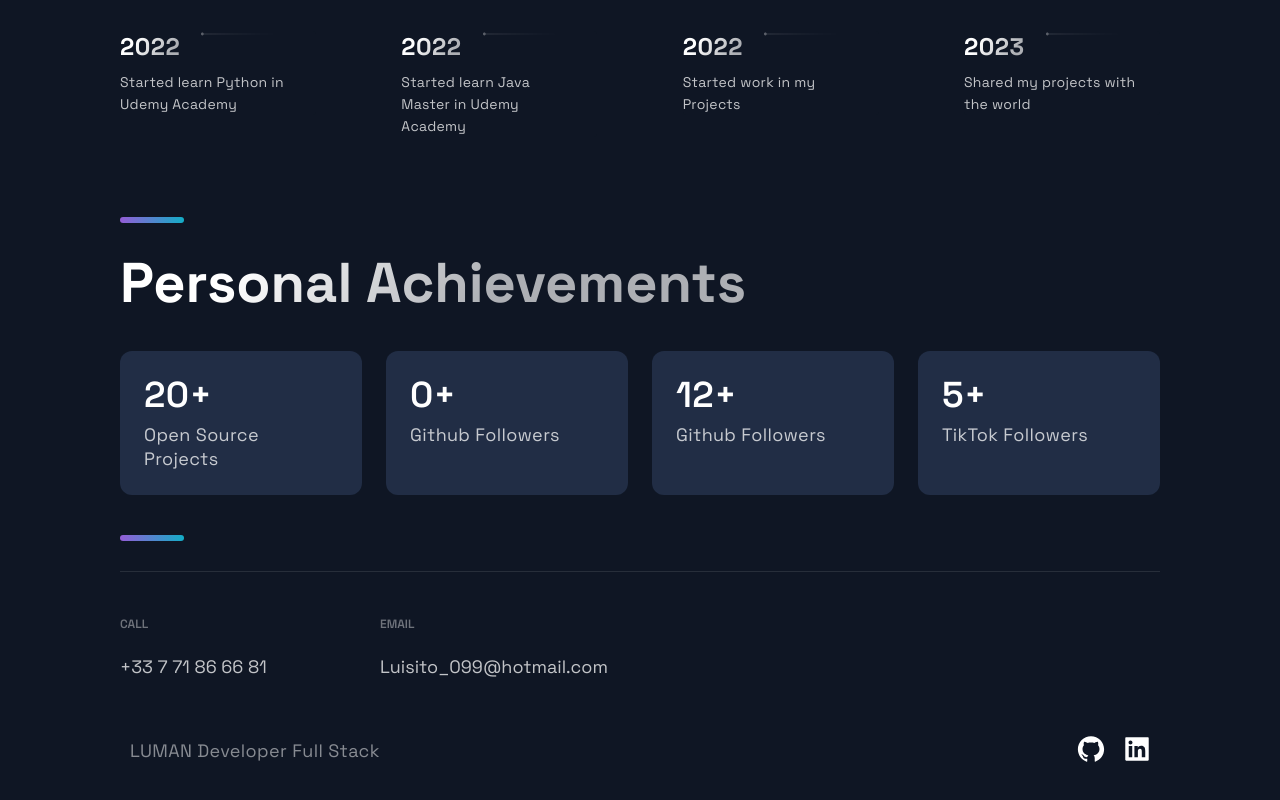
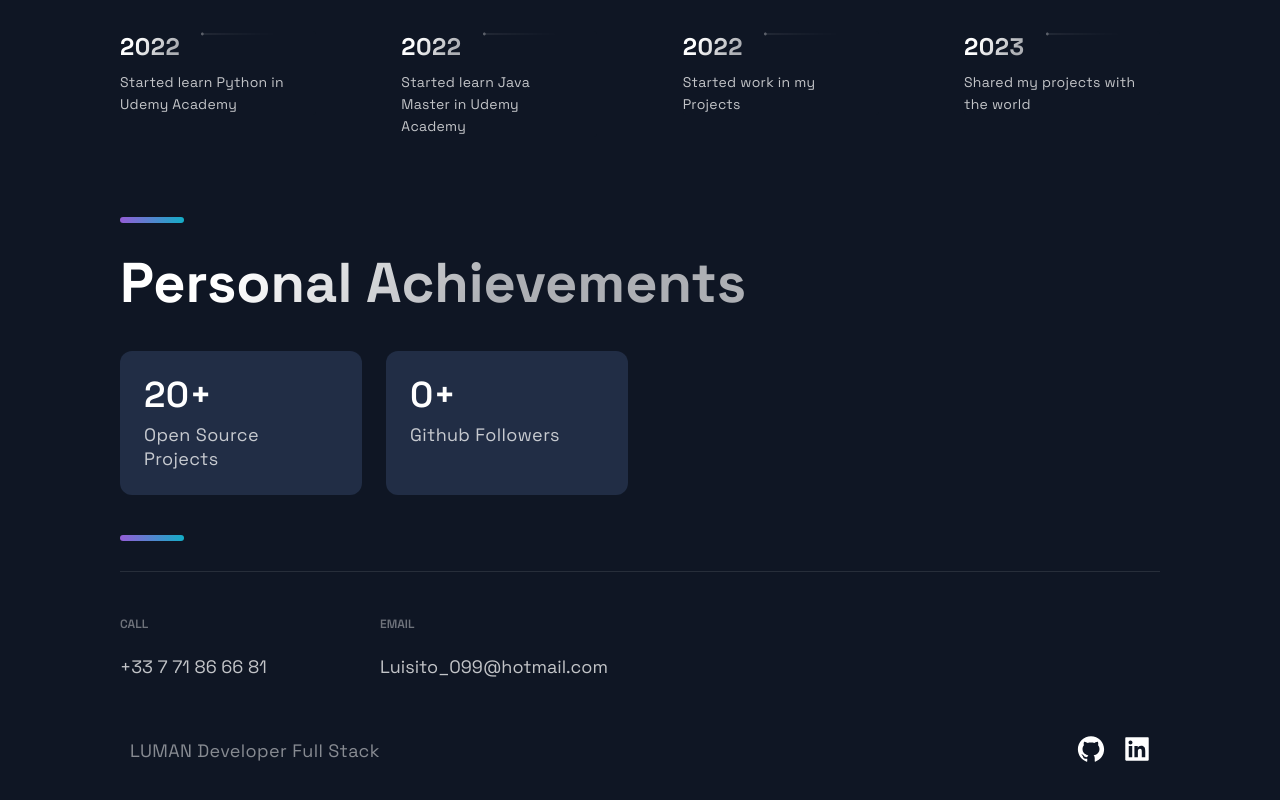
Before and after one commit to xLuisManrique/LUMAN-PORTFOLIO, a Next.js app: page / in a window 1280 px wide. Shown: the part 3676-4476 px from the top of the page. Built offline with nearby package versions, Linux system fonts and the light colour scheme.

Commit message:
Update Acomplishments.js
actualizaciones

```diff
--- a/src/components/Acomplishments/Acomplishments.js
+++ b/src/components/Acomplishments/Acomplishments.js
@@ -6,8 +6,6 @@ import { Box, Boxes, BoxNum, BoxText } from './AcomplishmentsStyles';
 const data = [
   { number: 20, text: 'Open Source Projects'},
   { number: 0, text: 'Github Followers', },
-  { number: 12, text: 'Github Followers', },
-  { number: 5, text: 'TikTok Followers', }
 ];
 
 const Acomplishments = () => (
```
